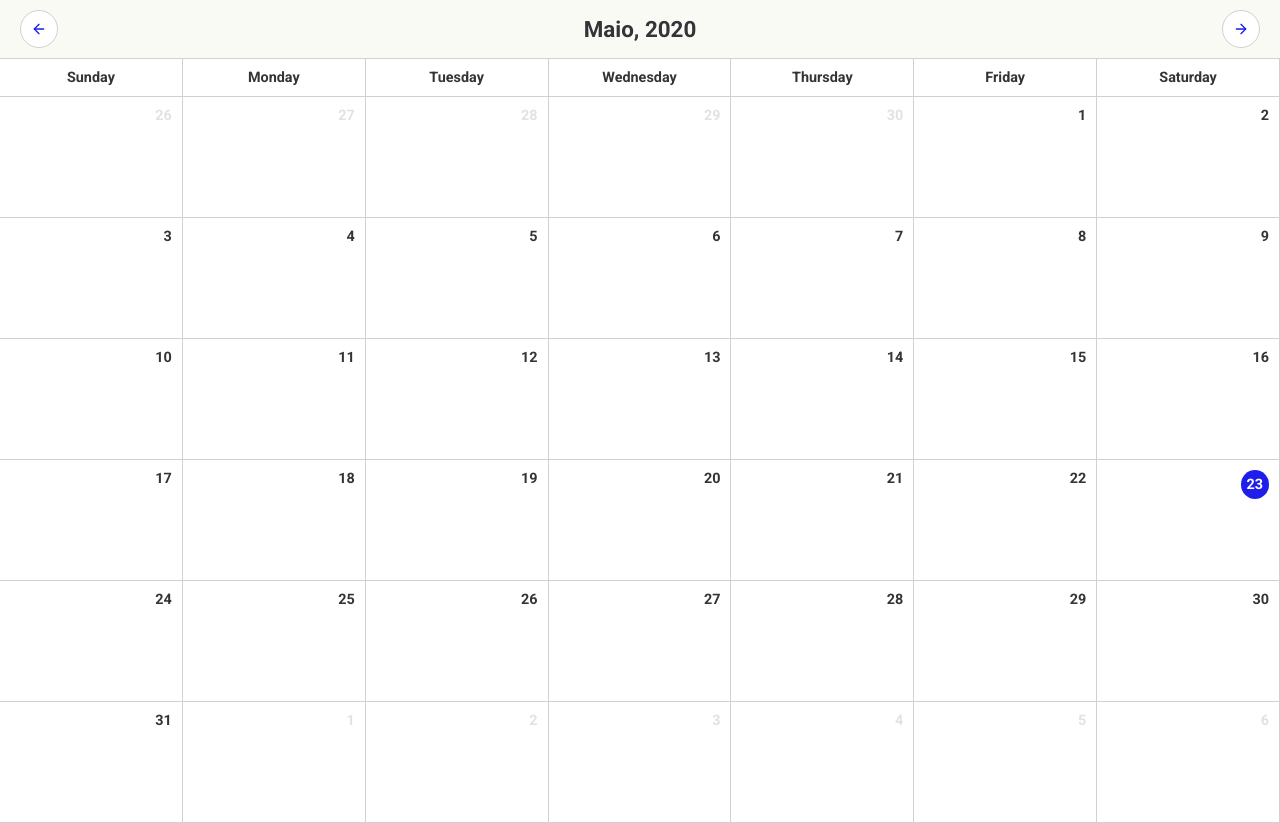
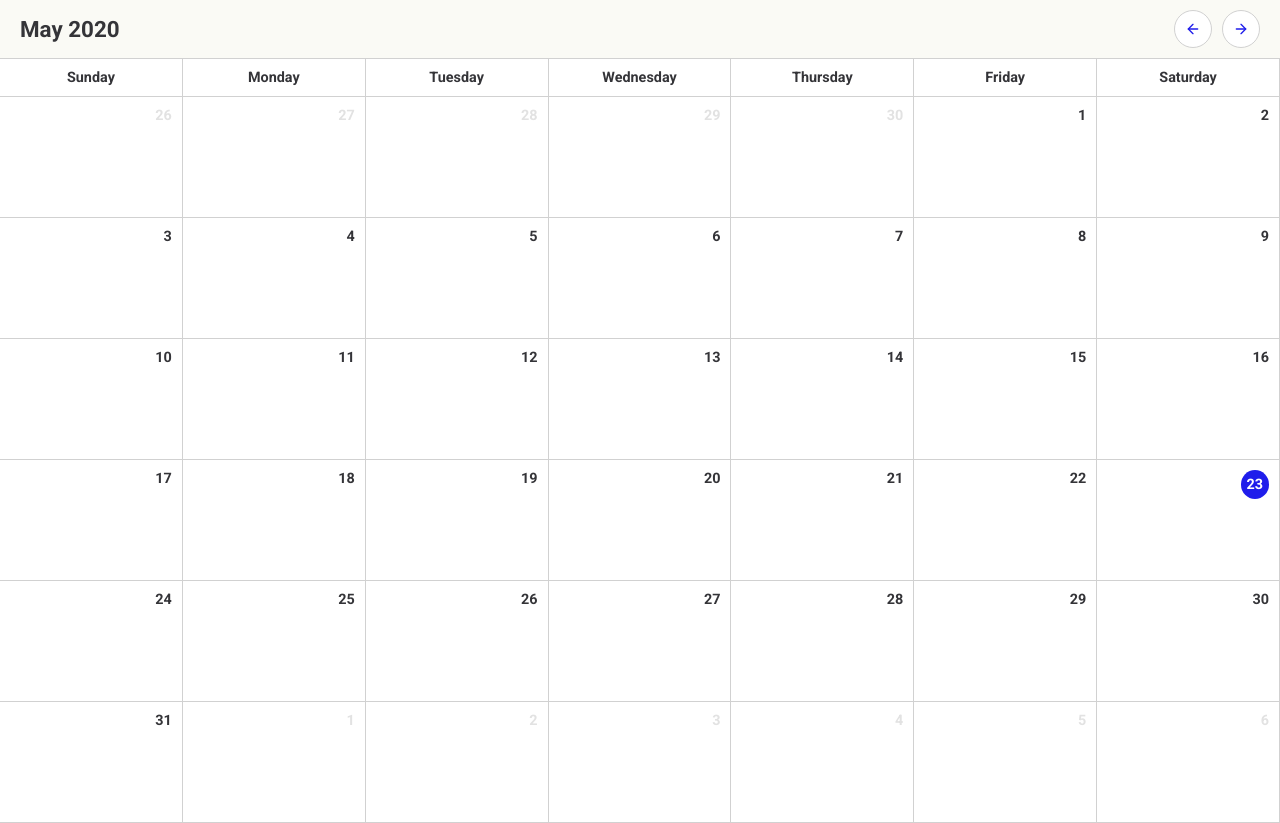
Before and after one commit to andrecn13/jobsity-calendar-challenge, a React (Create React App) app: page / in a window 1280 px wide. Built offline with nearby package versions, Linux system fonts and the light colour scheme.

Commit message:
[feat] move next/prev month

```diff
--- a/src/App.tsx
+++ b/src/App.tsx
@@ -1,16 +1,12 @@
 import React from 'react';
 
-import Topbar from './components/Topbar';
-import Header from './components/Header';
-import Day from './components/Day';
+import Calendar from './components/Calendar';
 
 import GlobalStyle from './styles/global';
 
 const App: React.FC = () => (
   <>
-    <Topbar />
-    <Header />
-    <Day />
+    <Calendar />
     <GlobalStyle />
   </>
 );
--- /dev/null
+++ b/src/components/Calendar/index.tsx
@@ -0,0 +1,32 @@
+import React, { useState } from 'react';
+import { subMonths, addMonths } from 'date-fns';
+
+import Topbar from '../Topbar';
+import Header from '../Header';
+import Day from '../Day';
+
+const Calendar: React.FC = () => {
+  const [currentDate, setCurrentDate] = useState(new Date());
+
+  const handleMonthForward = () => {
+    setCurrentDate(addMonths(currentDate, 1));
+  };
+
+  const handleMonthBackward = () => {
+    setCurrentDate(subMonths(currentDate, 1));
+  };
+
+  return (
+    <>
+      <Topbar
+        currentDate={currentDate}
+        nextMonth={handleMonthForward}
+        prevMonth={handleMonthBackward}
+      />
+      <Header />
+      <Day currentDate={currentDate} />
+    </>
+  );
+};
+
+export default Calendar;
--- a/src/components/Day/index.tsx
+++ b/src/components/Day/index.tsx
@@ -12,8 +12,12 @@ import {
 
 import { Container, Row } from './styles';
 
-const Day: React.FC = () => {
-  const monthStart = startOfMonth(new Date());
+interface DayProps {
+  currentDate: Date;
+}
+
+const Day: React.FC<DayProps> = ({ currentDate }) => {
+  const monthStart = startOfMonth(currentDate);
   const monthEnd = endOfMonth(monthStart);
   const startDate = startOfWeek(monthStart);
   const endDate = endOfWeek(monthEnd);
@@ -26,7 +30,7 @@ const Day: React.FC = () => {
     if (daysOfWeek.length > 0) daysOfWeek = [];
 
     for (let i = 0; i < 7; i++) {
-      const selected = isSameDay(day, new Date()) ? 'selected' : '';
+      const selected = isSameDay(day, currentDate) ? 'selected' : '';
       const disabled = !isSameMonth(day, monthStart) ? 'disabled' : '';
 
       daysOfWeek.push(
--- a/src/components/Topbar/index.tsx
+++ b/src/components/Topbar/index.tsx
@@ -1,19 +1,32 @@
 import React from 'react';
+import { format } from 'date-fns';
 import { FiArrowLeft, FiArrowRight } from 'react-icons/fi';
 
 import { Container } from './styles';
 
-const Topbar: React.FC = () => (
+interface TopbarProps {
+  currentDate: Date;
+  nextMonth(): void;
+  prevMonth(): void;
+}
+
+const Topbar: React.FC<TopbarProps> = ({
+  currentDate,
+  nextMonth,
+  prevMonth,
+}) => (
   <Container>
-    <button type="button">
-      <FiArrowLeft />
-    </button>
     <div>
-      <strong>Maio, 2020</strong>
+      <strong>{format(currentDate, 'MMMM yyyy')}</strong>
     </div>
-    <button type="button">
-      <FiArrowRight />
-    </button>
+    <div>
+      <button type="button" onClick={prevMonth}>
+        <FiArrowLeft />
+      </button>
+      <button type="button" onClick={nextMonth}>
+        <FiArrowRight />
+      </button>
+    </div>
   </Container>
 );
 
--- a/src/components/Topbar/styles.ts
+++ b/src/components/Topbar/styles.ts
@@ -18,6 +18,10 @@ export const Container = styled.div`
     justify-content: center;
     align-items: center;
 
+    & + button {
+      margin-left: 10px;
+    }
+
     &:hover {
       background-color: ${shade(0.05, '#FFF')};
     }
@@ -27,6 +31,12 @@ export const Container = styled.div`
     }
   }
 
+  div {
+    display: flex;
+    justify-content: center;
+    align-items: center;
+  }
+
   div > strong {
     font-size: 1.4em;
   }
```
